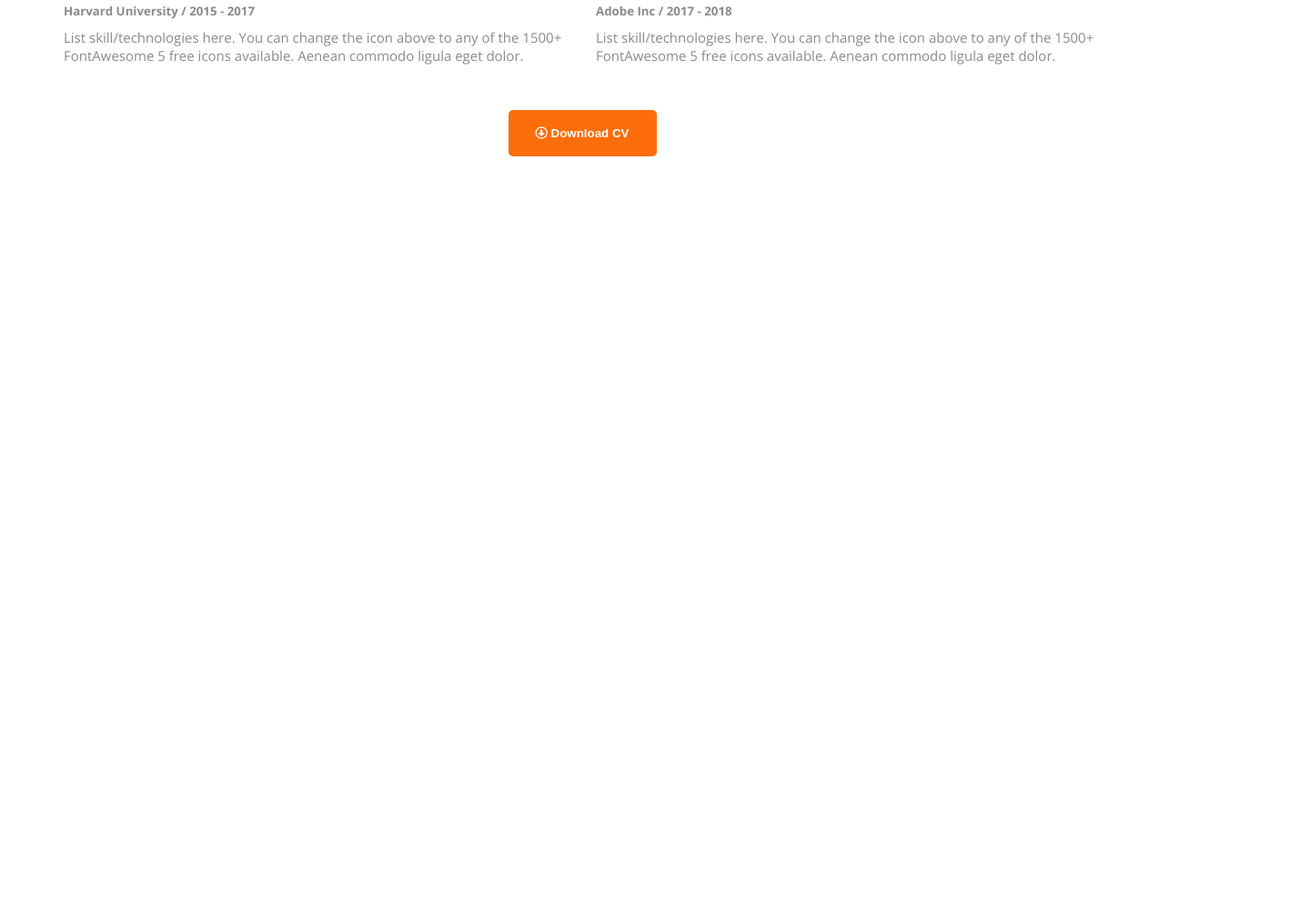
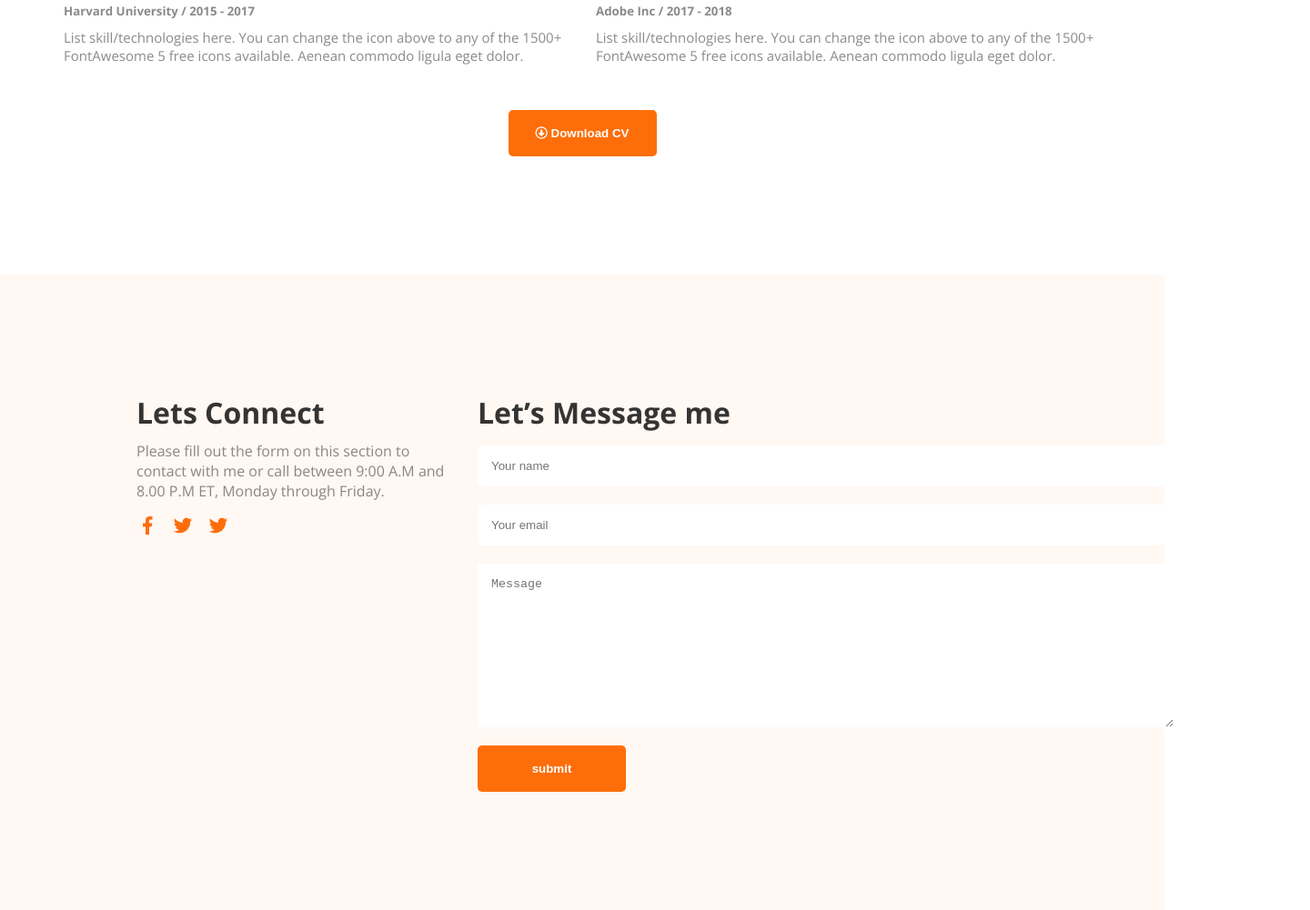
Before and after one commit to Antorkarmokar28/Web-developer-portfolio, a plain HTML site: page index.html in a window 1280 px wide. Shown: the part 2420-3421 px from the top of the page at 91% size, 1440 px wide, since content can reach past the window. Before the commit the page ends 2722 px from the top, so only its background shows below. Drawn offline with nearby package versions, Linux system fonts and the light colour scheme.

Commit message:
this webside footer section added

```diff
--- a/assets/style/style.css
+++ b/assets/style/style.css
@@ -217,3 +217,48 @@ main{
     margin-top: 30px;
 }
 /* resume section style end */
+/* footer style add */
+footer{
+    background-color: #FFF8F3;
+}
+.footer-inner{
+    width: 1140px;
+    margin: 0 auto;
+    display: flex;
+    gap: 30px;
+    padding: 130px 150px;
+}
+.footer-content h1{
+    color: rgb(53, 52, 52);
+    font-weight: 700;
+    margin-bottom: 10px;
+}
+.footer-content p{
+    margin-bottom: 15px;
+    color: #00000075;
+}
+.social-link{
+    display: flex;
+}
+.social-link li{
+    list-style: none;
+    margin-right: 15px;
+}
+.footer-message h1{
+    color: rgb(53, 52, 52);
+    margin-bottom: 15px;
+    font-weight: 700;
+}
+.submit-form input[type="text"], [type="email"]{
+    width: 95%;
+    padding: 15px 15px;
+    margin-bottom: 20px;
+    border: none;
+    border-radius: 5px;
+}
+.footer-message textarea{
+    margin-bottom: 15px;
+    padding: 15px 15px;
+    border: none;
+}
+/* footer style add */
--- a/index.html
+++ b/index.html
@@ -146,8 +146,30 @@
         </section>
         <!-- my resume section end -->
     </main>
+    <!-- footer -->
     <footer>
-
+        <div class="footer-wrapper">
+            <div class="footer-inner">
+                <div class="footer-content">
+                    <h1>Lets Connect</h1>
+                    <p>Please fill out the form on this section to contact with me or call between 9:00 A.M and 8.00 P.M ET, Monday through Friday.</p>
+                    <ul class="social-link">
+                        <li><a href=""><img src="assets/images/icons/facebook.png" alt=""></a></li>
+                        <li><a href=""></a><img src="assets/images/icons/twitter.png" alt=""></li>
+                        <li><a href=""><img src="assets/images/icons/twitter.png" alt=""></a></li>
+                    </ul>
+                </div>
+                <div class="footer-message">
+                    <h1>Let’s Message me</h1>
+                    <form class="submit-form" action="">
+                        <input type="text" placeholder="Your name">
+                        <input type="email" placeholder="Your email">
+                        <textarea placeholder="Message" name="" id="" cols="90" rows="10"></textarea>
+                        <input class="primary-btn" type="submit" value="submit">
+                    </form>
+                </div>
+            </div>
+        </div>
     </footer>
 </body>
 </html>
```
